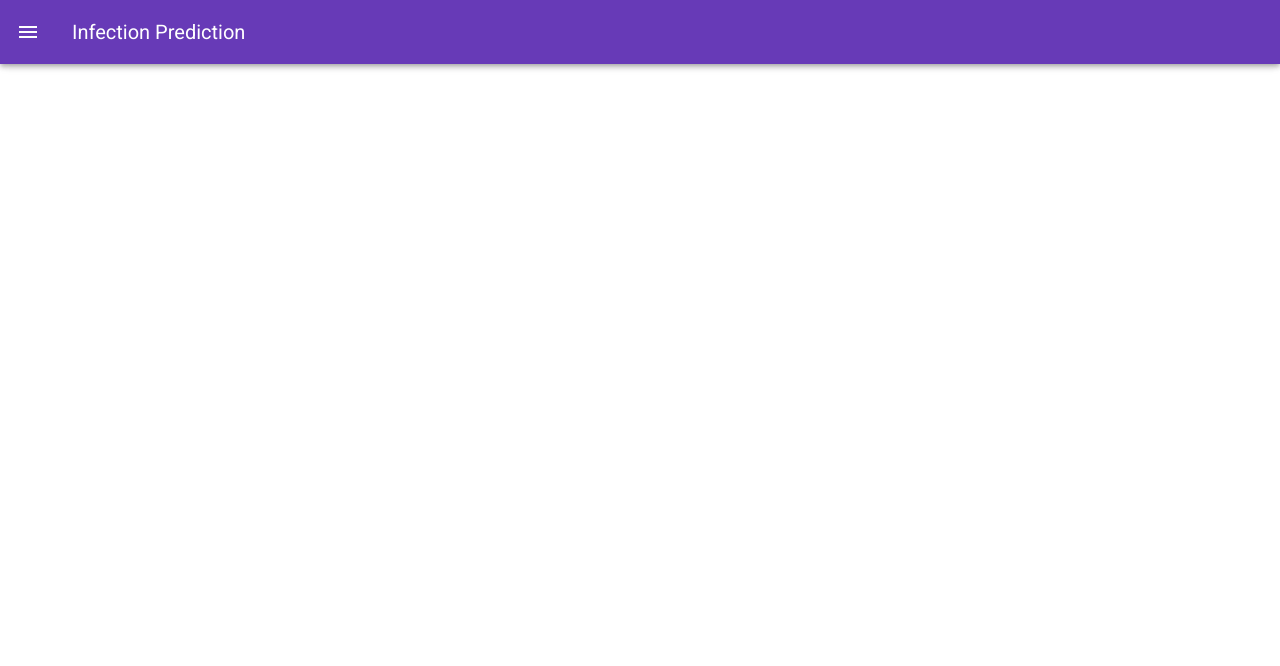
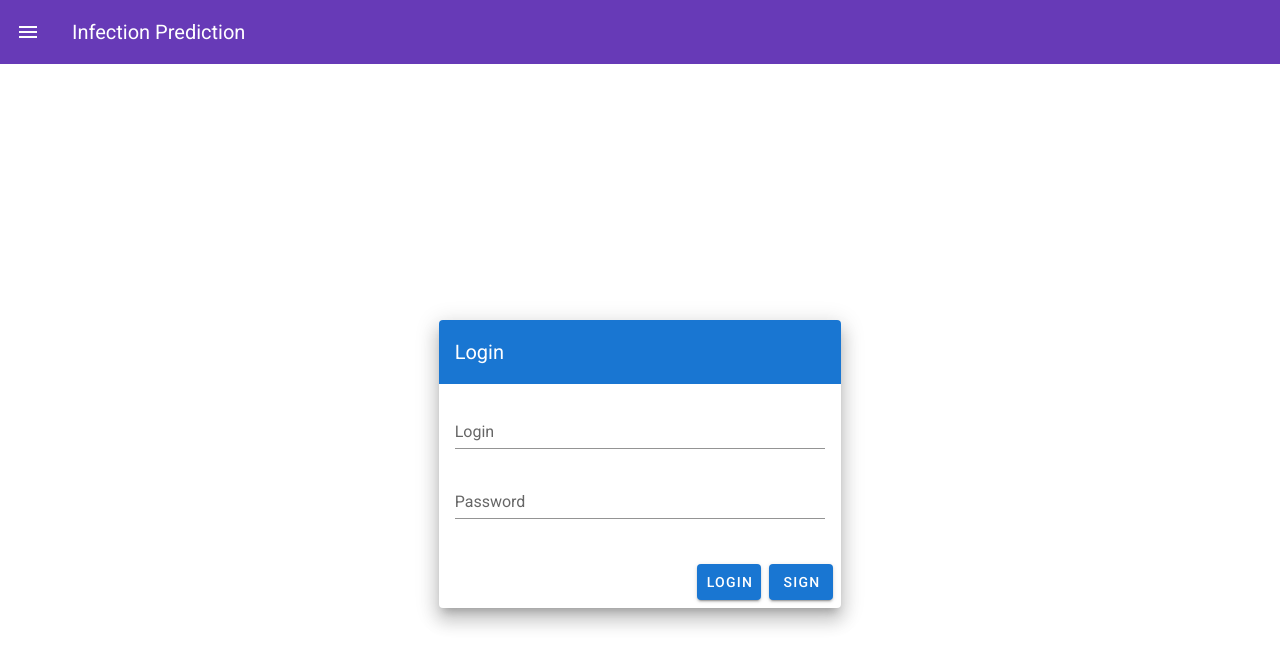
Before and after one commit to mauriliosfc/Front-TCC, a Vue app: page /#/login in a window 1280 px wide. Shown: the top 666 px of the page. Built offline with nearby package versions, Linux system fonts and the light colour scheme; no server answers; sample sign-in values are in the browser's storage; what vue-awesome-notifications, vue-horizontal-timeline would draw is missing.

Commit message:
alterações Flavio 8

```diff
--- a/src/components/Login.vue
+++ b/src/components/Login.vue
@@ -51,7 +51,7 @@ export default {
         .auth()
         .signInWithEmailAndPassword(this.email, this.password)
         .then(() => {
-          this.$router.replace("Consult");
+          this.$router.replace("home");
         })
         .catch(err => {
           this.$awn.alert(err.message)
--- a/src/router.js
+++ b/src/router.js
@@ -29,12 +29,12 @@ export default new Router({
         },
         {
             name: 'welcome',
-            path: '/welcome',
+            path: '/',
             component: Welcome
         },
         {
             name: 'login',
-            path: '/',
+            path: '/login',
             component: Login
         },
         {
```
